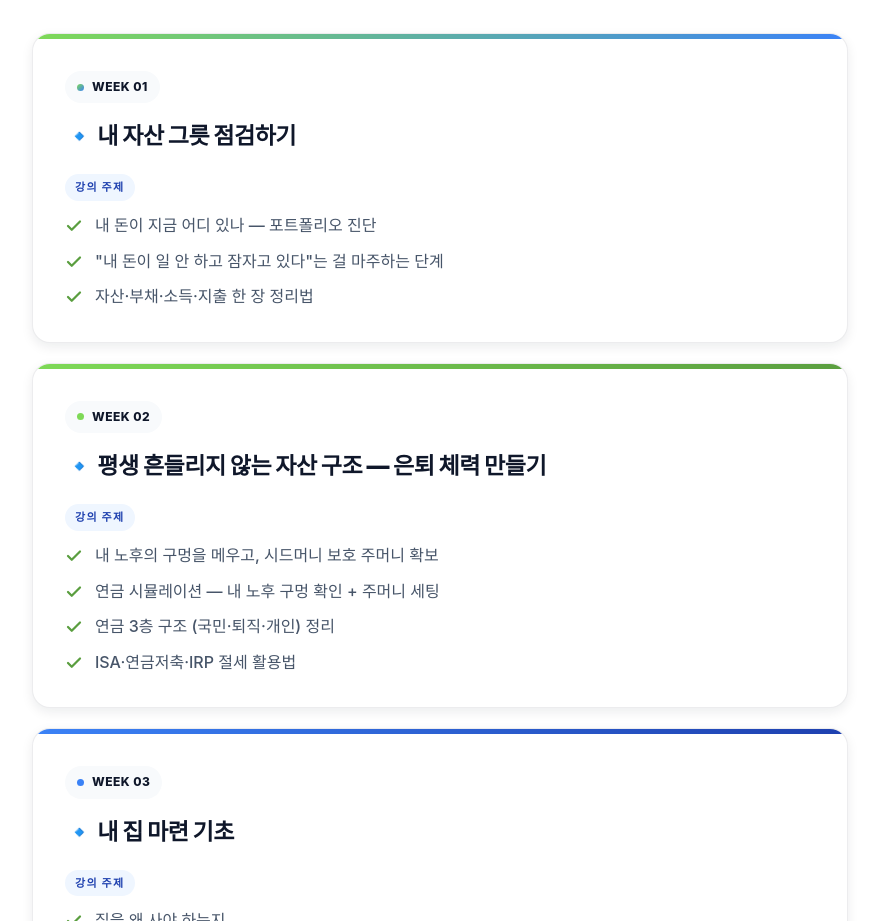
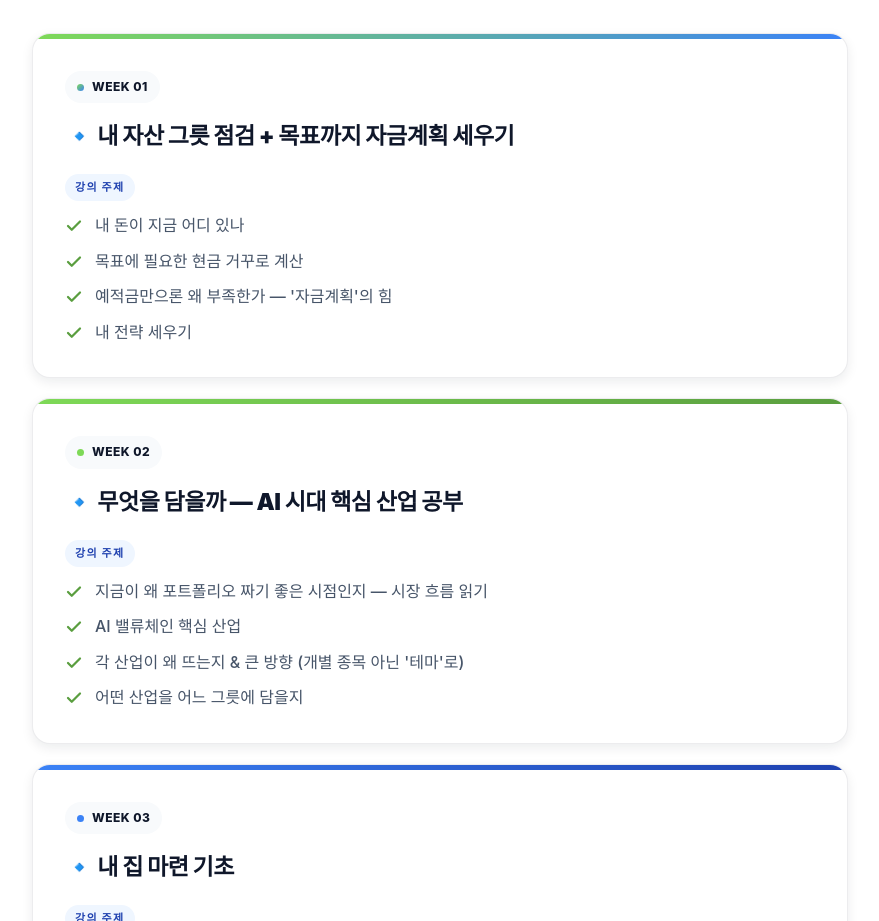
Before and after one commit to busang-gu/jaetech-lounge, a plain HTML site: page index.html in a window 1280 px wide. Shown: the part 2515-3436 px from the top of the page, without its empty margins (200-1079 px from the left). Drawn offline with Linux system fonts and the light colour scheme; a web font is replaced by a local one.

Commit message:
6기 커리큘럼 반영 — WEEK 01 자금계획, WEEK 02 AI 시대 핵심 산업

```diff
--- a/index.html
+++ b/index.html
@@ -1272,13 +1272,14 @@ footer.site .copy {
           <div class="badge-row">
             <span class="week-badge"><span class="dot"></span>WEEK 01</span>
           </div>
-          <h3>🔹 내 자산 그릇 점검하기</h3>
+          <h3>🔹 내 자산 그릇 점검 + 목표까지 자금계획 세우기</h3>
 
           <span class="week-block-label lecture">강의 주제</span>
           <ul class="week-checks">
-            <li><svg viewBox="0 0 24 24" fill="none" stroke="currentColor" stroke-width="3" stroke-linecap="round" stroke-linejoin="round"><polyline points="20 6 9 17 4 12"></polyline></svg>내 돈이 지금 어디 있나 — 포트폴리오 진단</li>
-            <li><svg viewBox="0 0 24 24" fill="none" stroke="currentColor" stroke-width="3" stroke-linecap="round" stroke-linejoin="round"><polyline points="20 6 9 17 4 12"></polyline></svg>"내 돈이 일 안 하고 잠자고 있다"는 걸 마주하는 단계</li>
-            <li><svg viewBox="0 0 24 24" fill="none" stroke="currentColor" stroke-width="3" stroke-linecap="round" stroke-linejoin="round"><polyline points="20 6 9 17 4 12"></polyline></svg>자산·부채·소득·지출 한 장 정리법</li>
+            <li><svg viewBox="0 0 24 24" fill="none" stroke="currentColor" stroke-width="3" stroke-linecap="round" stroke-linejoin="round"><polyline points="20 6 9 17 4 12"></polyline></svg>내 돈이 지금 어디 있나</li>
+            <li><svg viewBox="0 0 24 24" fill="none" stroke="currentColor" stroke-width="3" stroke-linecap="round" stroke-linejoin="round"><polyline points="20 6 9 17 4 12"></polyline></svg>목표에 필요한 현금 거꾸로 계산</li>
+            <li><svg viewBox="0 0 24 24" fill="none" stroke="currentColor" stroke-width="3" stroke-linecap="round" stroke-linejoin="round"><polyline points="20 6 9 17 4 12"></polyline></svg>예적금만으론 왜 부족한가 — '자금계획'의 힘</li>
+            <li><svg viewBox="0 0 24 24" fill="none" stroke="currentColor" stroke-width="3" stroke-linecap="round" stroke-linejoin="round"><polyline points="20 6 9 17 4 12"></polyline></svg>내 전략 세우기</li>
           </ul>
         </div>
       </article>
@@ -1289,14 +1290,14 @@ footer.site .copy {
           <div class="badge-row">
             <span class="week-badge"><span class="dot"></span>WEEK 02</span>
           </div>
-          <h3>🔹 평생 흔들리지 않는 자산 구조 — 은퇴 체력 만들기</h3>
+          <h3>🔹 무엇을 담을까 — AI 시대 핵심 산업 공부</h3>
 
           <span class="week-block-label lecture">강의 주제</span>
           <ul class="week-checks">
-            <li><svg viewBox="0 0 24 24" fill="none" stroke="currentColor" stroke-width="3" stroke-linecap="round" stroke-linejoin="round"><polyline points="20 6 9 17 4 12"></polyline></svg>내 노후의 구멍을 메우고, 시드머니 보호 주머니 확보</li>
-            <li><svg viewBox="0 0 24 24" fill="none" stroke="currentColor" stroke-width="3" stroke-linecap="round" stroke-linejoin="round"><polyline points="20 6 9 17 4 12"></polyline></svg>연금 시뮬레이션 — 내 노후 구멍 확인 + 주머니 세팅</li>
-            <li><svg viewBox="0 0 24 24" fill="none" stroke="currentColor" stroke-width="3" stroke-linecap="round" stroke-linejoin="round"><polyline points="20 6 9 17 4 12"></polyline></svg>연금 3층 구조 (국민·퇴직·개인) 정리</li>
-            <li><svg viewBox="0 0 24 24" fill="none" stroke="currentColor" stroke-width="3" stroke-linecap="round" stroke-linejoin="round"><polyline points="20 6 9 17 4 12"></polyline></svg>ISA·연금저축·IRP 절세 활용법</li>
+            <li><svg viewBox="0 0 24 24" fill="none" stroke="currentColor" stroke-width="3" stroke-linecap="round" stroke-linejoin="round"><polyline points="20 6 9 17 4 12"></polyline></svg>지금이 왜 포트폴리오 짜기 좋은 시점인지 — 시장 흐름 읽기</li>
+            <li><svg viewBox="0 0 24 24" fill="none" stroke="currentColor" stroke-width="3" stroke-linecap="round" stroke-linejoin="round"><polyline points="20 6 9 17 4 12"></polyline></svg>AI 밸류체인 핵심 산업</li>
+            <li><svg viewBox="0 0 24 24" fill="none" stroke="currentColor" stroke-width="3" stroke-linecap="round" stroke-linejoin="round"><polyline points="20 6 9 17 4 12"></polyline></svg>각 산업이 왜 뜨는지 &amp; 큰 방향 (개별 종목 아닌 '테마'로)</li>
+            <li><svg viewBox="0 0 24 24" fill="none" stroke="currentColor" stroke-width="3" stroke-linecap="round" stroke-linejoin="round"><polyline points="20 6 9 17 4 12"></polyline></svg>어떤 산업을 어느 그릇에 담을지</li>
           </ul>
         </div>
       </article>
```
